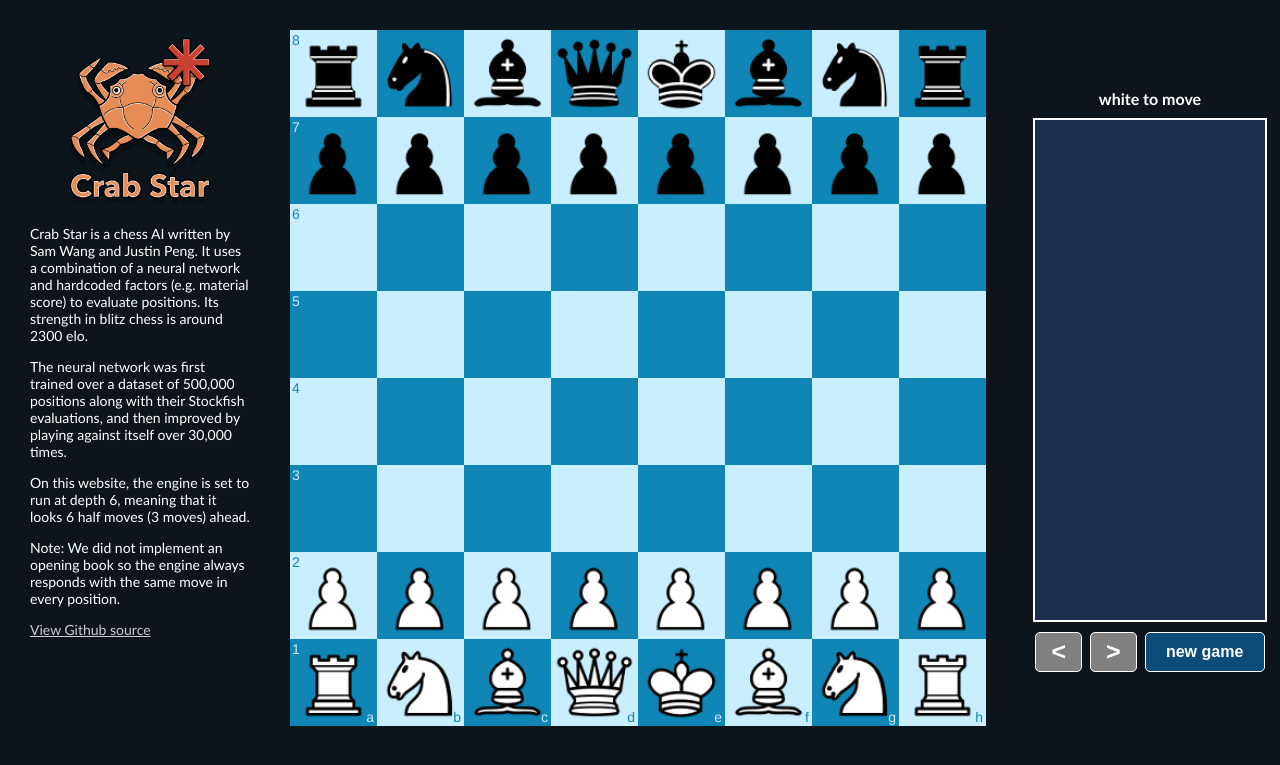
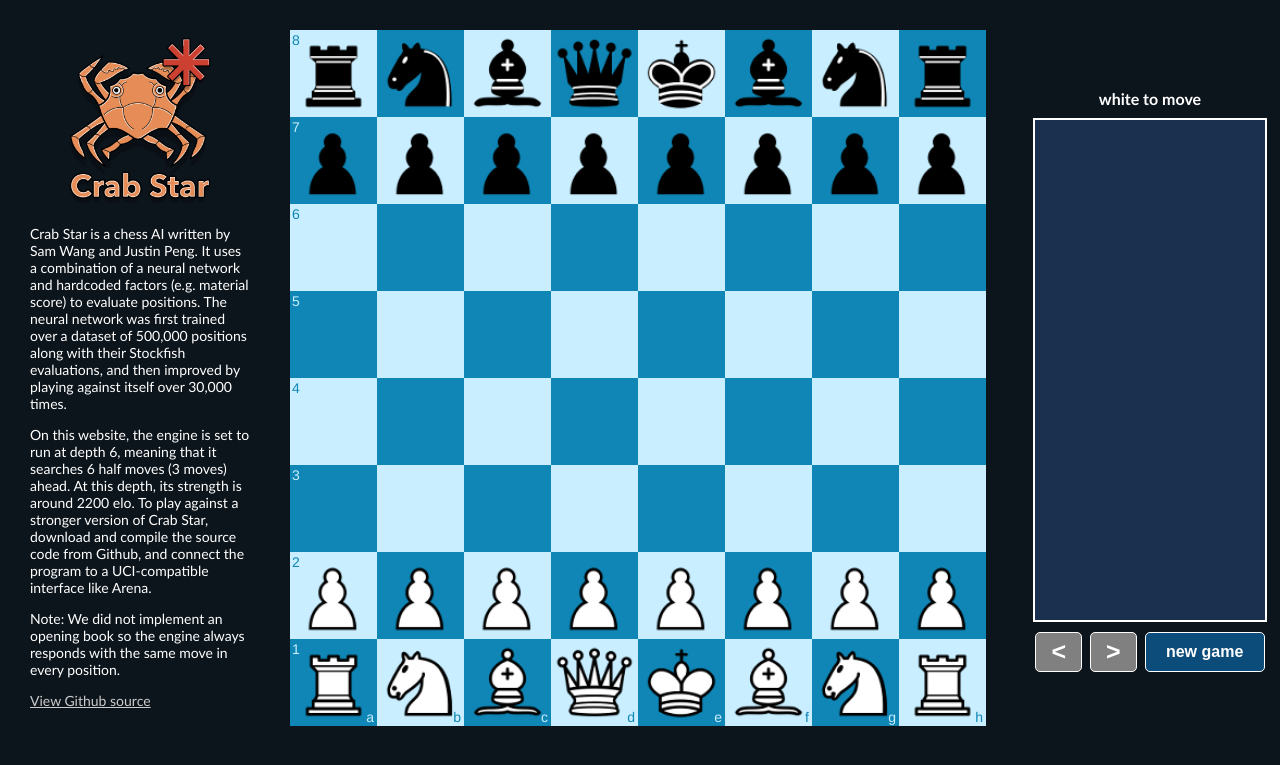
Before and after one commit to samwang2002/CrabStar, a Flask app: page / in a window 1280 px wide. Shown: the top 765 px of the page. Run offline with Flask 2, Linux system fonts and the light colour scheme.

Commit message:
lengthened about

```diff
--- a/templates/crabstar.html
+++ b/templates/crabstar.html
@@ -220,18 +220,10 @@
             <div id="left">
                 <div style="text-align: center;"><img src="/static/img/cs-text-nobg.png" id="logo"></div>
                 <p>
-                    Crab Star is a chess AI written by Sam Wang and Justin Peng.
-                    It uses a combination of a neural network and hardcoded factors (e.g. material score)
-                    to evaluate positions.
-                    Its strength in blitz chess is around 2300 elo.
+                    Crab Star is a chess AI written by Sam Wang and Justin Peng. It uses a combination of a neural network and hardcoded factors (e.g. material score) to evaluate positions. The neural network was first trained over a dataset of 500,000 positions along with their Stockfish evaluations, and then improved by playing against itself over 30,000 times.
                 </p>
                 <p>
-                    The neural network was first trained over a dataset of 500,000 positions along with
-                    their Stockfish evaluations, and then improved by playing against itself over 30,000 times.
-                </p>
-                <p>
-                    On this website, the engine is set to run at depth 6, meaning that it looks 6 half moves
-                    (3 moves) ahead.
+                    On this website, the engine is set to run at depth 6, meaning that it searches 6 half moves (3 moves) ahead. At this depth, its strength is around 2200 elo. To play against a stronger version of Crab Star, download and compile the source code from Github, and connect the program to a UCI-compatible interface like Arena.
                 </p>
                 <p>
                     Note: We did not implement an opening book so the engine always responds with the same move
```
